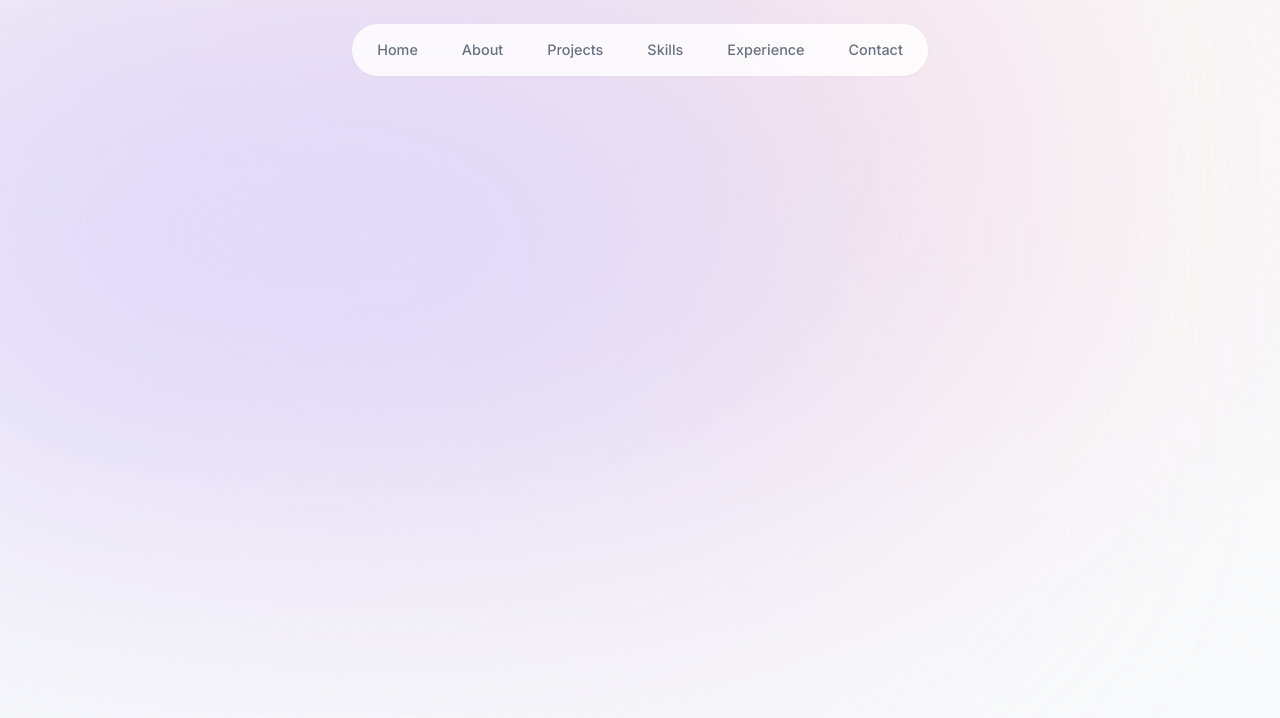
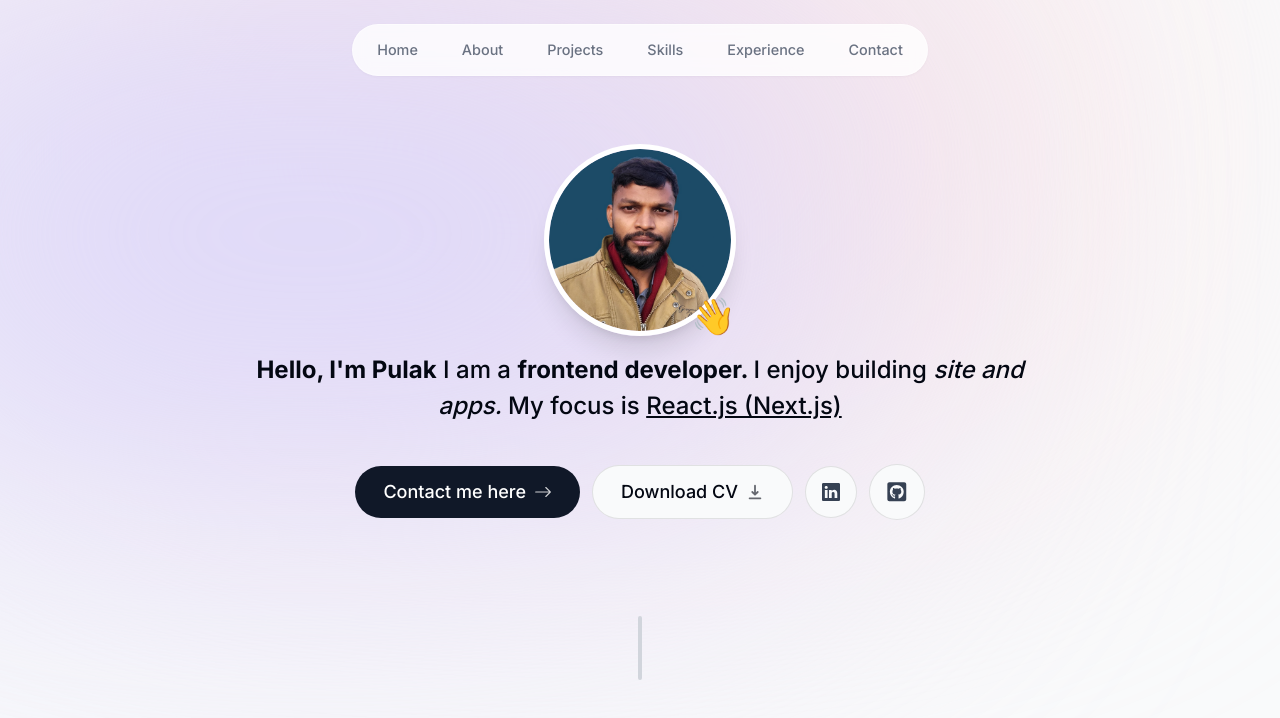
Before and after one commit to PULAK-SN/portfolio-website, a Next.js app: page / in a window 1280 px wide. Shown: the top 718 px of the page. Built offline with nearby package versions, Linux system fonts and the light colour scheme.

Commit message:
Intro and Section Divider added

```diff
--- a/app/layout.tsx
+++ b/app/layout.tsx
@@ -20,7 +20,7 @@
       {/* pt-28 sm:pt-36 dark:bg-gray-900
         dark:text-gray-50 dark:text-opacity-90 */}
       <body
-        className={`${inter.className}  bg-gray-50 text-gray-950 relative h-[5000px]`}
+        className={`${inter.className}  bg-gray-50 text-gray-950 relative h-[5000px] pt-28 sm:pt-36`}
       >
         <div
           className="bg-[#fbe2e3] absolute top-[-6rem] -z-10 right-[11rem] h-[31.25rem] w-[31.25rem]
--- a/app/page.tsx
+++ b/app/page.tsx
@@ -1,3 +1,11 @@
+import Intro from "@/components/intro";
+import SectionDivider from "@/components/section-divider";
+
 export default function Home() {
-  return <main></main>;
+  return (
+    <main className="flex flex-col items-center px-4">
+      <Intro />
+      <SectionDivider />
+    </main>
+  );
 }
--- a/components/intro.tsx
+++ b/components/intro.tsx
@@ -1,7 +1,105 @@
+"use client";
+import Image from "next/image";
 import React from "react";
+import { motion } from "framer-motion";
+import Link from "next/link";
+import { BsArrowRight, BsLinkedin } from "react-icons/bs";
+import { HiDownload } from "react-icons/hi";
+import { FaGithubSquare } from "react-icons/fa";
+const Intro = () => {
+  return (
+    <section className="mb-28 text-center max-w-[50rem] sm:mb-0">
+      <div className="flex justify-center items-center">
+        <div className="relative">
+          <motion.div
+            initial={{ opacity: 0, scale: 0 }}
+            animate={{ opacity: 1, scale: 1 }}
+            transition={{ type: "tween", delay: 0.2 }}
+          >
+            <Image
+              alt="Pulak portrait"
+              src="/profile-image.png"
+              width={192}
+              height={192}
+              priority={true}
+              quality={95}
+              // addd these class to adjust size h-24 w-24 --
+              className="rounded-full border-[0.35rem] object-cover border-white shadow-xl"
+            />
+          </motion.div>
+          <motion.span
+            className="absolute text-4xl bottom-0 right-0"
+            initial={{ opacity: 0, scale: 0 }}
+            animate={{ opacity: 1, scale: 1 }}
+            transition={{
+              type: "spring",
+              stiffness: 125,
+              delay: 0.1,
+              duration: 0.7,
+            }}
+          >
+            👋
+          </motion.span>
+        </div>
+      </div>
 
-const Intro = () => {
-  return <div>intro</div>;
+      <motion.p
+        className=" mb-10 mt-4 px-4 text-2xl font-medium !leading-[1.5]"
+        initial={{ opacity: 0, y: 100 }}
+        animate={{ opacity: 100, y: 0 }}
+      >
+        <span className="font-bold">Hello, {`I'm`} Pulak</span> I am a{" "}
+        <span className="font-bold">frontend developer. </span>I enjoy building{" "}
+        <span className="italic">site and apps. </span> My focus is{" "}
+        <span className="underline">React.js (Next.js)</span>
+      </motion.p>
+
+      <motion.div
+        className="flex flex-col sm:flex-row items-center justify-center font-medium gap-3 px-4 text-lg"
+        initial={{ opacity: 0, y: 100 }}
+        animate={{ opacity: 100, y: 0 }}
+        transition={{ delay: 0.1 }}
+      >
+        <Link
+          href="#contact"
+          className="group bg-gray-900 text-white px-7 py-3 flex items-center gap-2 rounded-full
+           outline-none focus:scale-110 hover:scale-110 hover:bg-gray-950 active:scale-105 transition"
+        >
+          Contact me here{" "}
+          <BsArrowRight className="opacity-80 group-hover:translate-x-1 transition" />
+        </Link>
+
+        <a
+          href="/CV.pdf"
+          download={true}
+          className="group bg-gray-50 flex items-center gap-2 px-7 py-3 rounded-full border border-black/10
+         outline-none focus:scale-110 hover:scale-110 hover:bg-gray-100 active:scale-105 transition"
+        >
+          Download CV
+          <HiDownload className="opacity-60 group-hover:translate-y-1 transition cursor-pointer" />
+        </a>
+
+        <a
+          href="https://www.linkedin.com/in/pulak-sn/"
+          target="_blank"
+          className="bg-gray-50 text-gray-700 flex items-center gap-2 p-4 rounded-full
+        border border-black/10 cursor-pointer
+         outline-none focus:scale-[1.15] hover:text-gray-950 hover:scale-[1.15] hover:bg-gray-100 active:scale-105 transition"
+        >
+          <BsLinkedin />
+        </a>
+        <a
+          href="https://github.com/PULAK-SN"
+          target="_blank"
+          className="bg-gray-50 text-gray-700 flex items-center gap-2 text-[1.35rem] p-4 rounded-full
+        border border-black/10 cursor-pointer
+         outline-none focus:scale-[1.15] hover:text-gray-950 hover:scale-[1.15] hover:bg-gray-100 active:scale-105 transition"
+        >
+          <FaGithubSquare />
+        </a>
+      </motion.div>
+    </section>
+  );
 };
 
 export default Intro;
--- /dev/null
+++ b/components/section-divider.tsx
@@ -0,0 +1,15 @@
+"use client";
+import React from "react";
+import { motion } from "framer-motion";
+const SectionDivider = () => {
+  return (
+    <motion.div
+      className="bg-gray-300 my-24 h-16 w-1 rounded-full hidden sm:block"
+      initial={{ opacity: 0, y: 100 }}
+      animate={{ opacity: 1, y: 0 }}
+      transition={{ delay: 0.125 }}
+    ></motion.div>
+  );
+};
+
+export default SectionDivider;
```
Also changed, not shown: public/profile-image.png (added), 1 other file (tests, documents, lock files or other folders).
